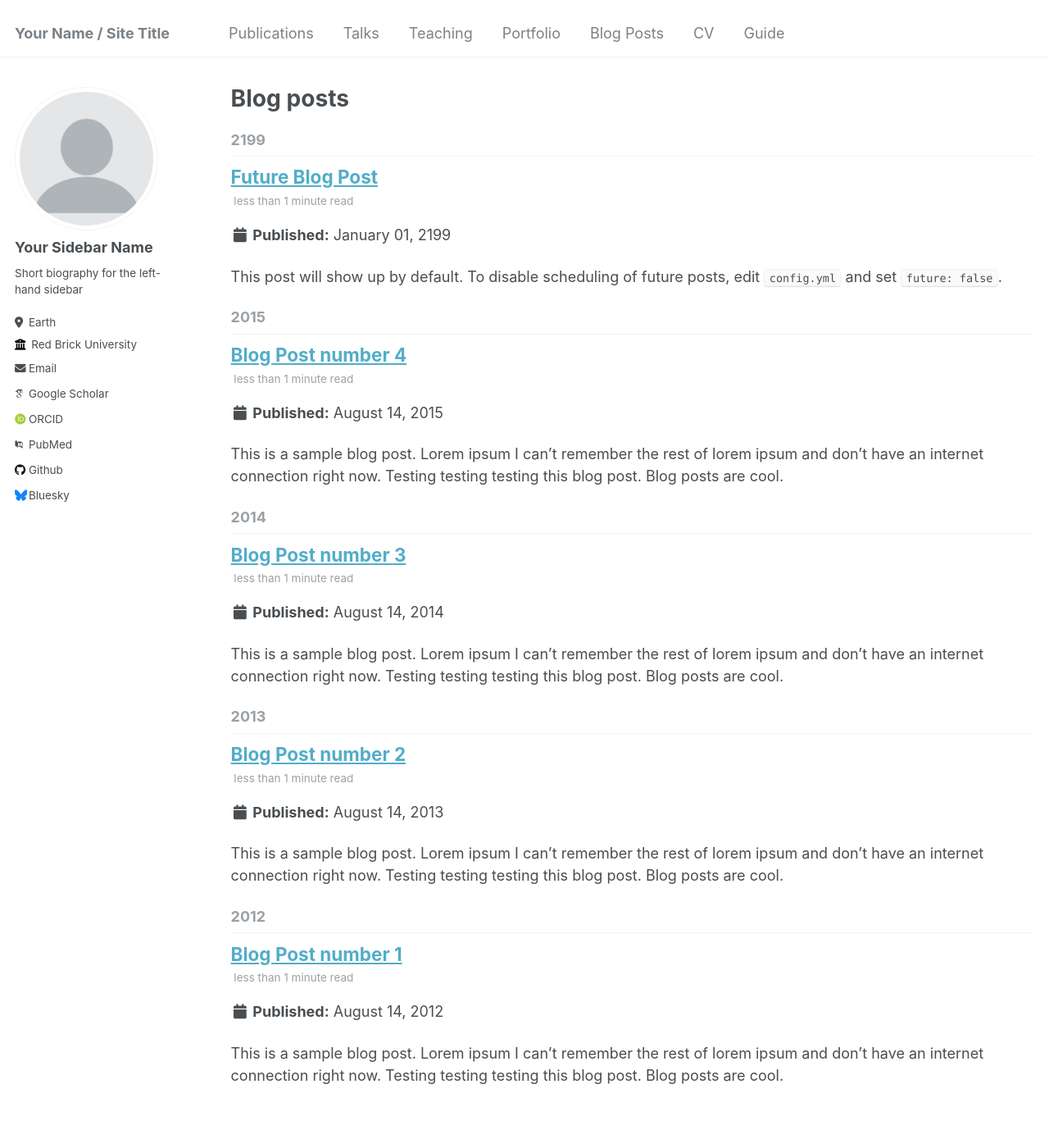
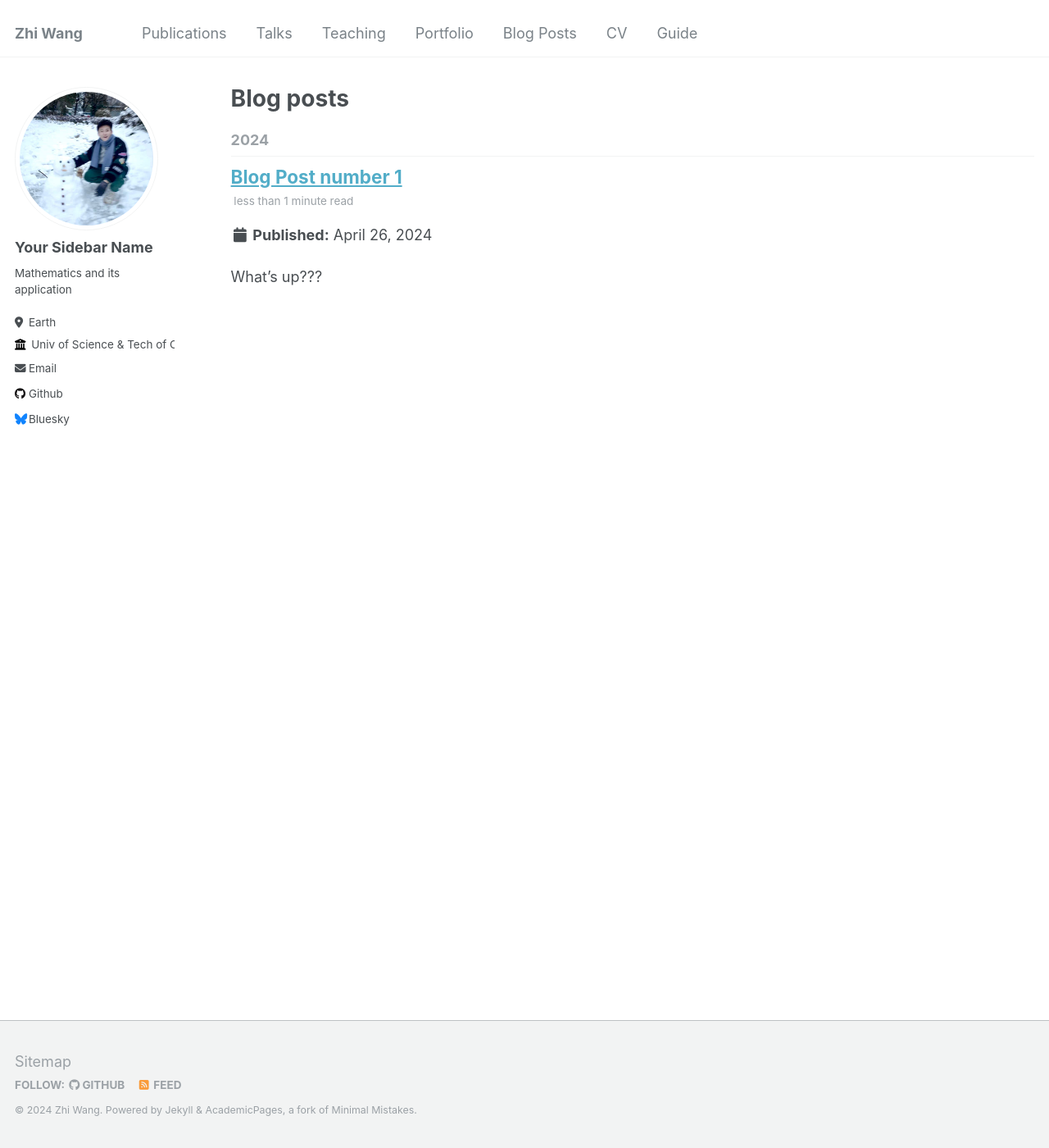
Before and after one commit to Zhi0467/Zhi0467.github.io, a Jekyll site: the page built from _pages/year-archive.html, in a window 1280 px wide and 1400 px high. Shown: the whole window at 82% size. Built offline with Jekyll 4.4.1, drawn with Linux system fonts in a browser that asks for light colours; some web fonts are replaced; some of the changed text lies outside the part shown.

Commit message:
init,yay

```diff
--- a/_config.yml
+++ b/_config.yml
@@ -8,41 +8,41 @@
 
 # Basic Site Settings
 locale                   : "en-US"
-title                    : "Your Name / Site Title"
+title                    : "Zhi Wang"
 title_separator          : "-"
-name                     : &name "Your Name"
+name                     : &name "Zhi Wang"
 description              : &description "personal description"
-url                      : https://academicpages.github.io # the base hostname & protocol for your site e.g. "https://mmistakes.github.io"
+url                      : https://Zhi0467.github.io # the base hostname & protocol for your site e.g. "https://mmistakes.github.io"
 baseurl                  : "" # the subpath of your site, e.g. "/blog"
-repository               : "academicpages/academicpages.github.io"
+repository               : "https://github.com/Zhi0467/Zhi0467.github.io"
 
 # Site Author - The following control what appear as part of the author content on the side bar.
 #               If a field is blank the icon and link will not appear, otherwise it will be shown.
 #               Additional customization can be done by editing /_includes/author-profile.html
 author:
   # Biographic information
-  avatar           : "profile.png"
+  avatar           : "simplyme.JPG"
   name             : "Your Sidebar Name"
   pronouns         : # example: "she/her"
-  bio              : "Short biography for the left-hand sidebar"
+  bio              : "Mathematics and its application"
   location         : "Earth"
-  employer         : "Red Brick University"
+  employer         : "Univ of Science & Tech of China"
   uri              : # URL
-  email            : "none@example.org"
+  email            : "wangzhi0467@outlook.com"
 
   # Academic websites
   arxiv            : # URL - Update with the correct link to your profile
-  googlescholar    : "https://scholar.google.com/citations?user=PS_CX0AAAAAJ"
+  googlescholar    :
   impactstory      : # URL
-  orcid            : "http://orcid.org/yourorcidurl"
-  pubmed           : "https://www.ncbi.nlm.nih.gov/pubmed/?term=john+snow"
+  orcid            :
+  pubmed           :
   researchgate     : # URL
 
   # Repositories and software development
   bitbucket        : # Username - Update with your username on the site
   codepen          : # Username
   dribbble         : # Username
-  github           : "academicpages"
+  github           : "Zhi0467"
   kaggle           : # Username
   stackoverflow    : # User number or user number and name (i.e., use "1" or "1/jeff-atwood")
 
--- a/_posts/2012-08-14-blog-post-1.md
+++ /dev/null
@@ -1,20 +0,0 @@
----
-title: 'Blog Post number 1'
-date: 2012-08-14
-permalink: /posts/2012/08/blog-post-1/
-tags:
-  - cool posts
-  - category1
-  - category2
----
-
-This is a sample blog post. Lorem ipsum I can't remember the rest of lorem ipsum and don't have an internet connection right now. Testing testing testing this blog post. Blog posts are cool.
-
-Headings are cool
-======
-
-You can have many headings
-======
-
-Aren't headings cool?
-------
--- a/_posts/2013-08-14-blog-post-2.md
+++ /dev/null
@@ -1,20 +0,0 @@
----
-title: 'Blog Post number 2'
-date: 2013-08-14
-permalink: /posts/2013/08/blog-post-2/
-tags:
-  - cool posts
-  - category1
-  - category2
----
-
-This is a sample blog post. Lorem ipsum I can't remember the rest of lorem ipsum and don't have an internet connection right now. Testing testing testing this blog post. Blog posts are cool.
-
-Headings are cool
-======
-
-You can have many headings
-======
-
-Aren't headings cool?
-------
--- a/_posts/2014-08-14-blog-post-3.md
+++ /dev/null
@@ -1,20 +0,0 @@
----
-title: 'Blog Post number 3'
-date: 2014-08-14
-permalink: /posts/2014/08/blog-post-3/
-tags:
-  - cool posts
-  - category1
-  - category2
----
-
-This is a sample blog post. Lorem ipsum I can't remember the rest of lorem ipsum and don't have an internet connection right now. Testing testing testing this blog post. Blog posts are cool.
-
-Headings are cool
-======
-
-You can have many headings
-======
-
-Aren't headings cool?
-------
--- /dev/null
+++ b/_posts/2024-04-26-blog-post-1.md
@@ -0,0 +1,11 @@
+---
+title: 'Blog Post number 1'
+date: 2024-04-26
+permalink: /posts/2014/04/blog-post-1/
+tags:
+  - cool posts
+  - category1
+  - category2
+---
+
+What's up???
--- a/_posts/2199-01-01-future-post.md
+++ /dev/null
@@ -1,11 +0,0 @@
----
-title: 'Future Blog Post'
-date: 2199-01-01
-permalink: /posts/2012/08/blog-post-4/
-tags:
-  - cool posts
-  - category1
-  - category2
----
-
-This post will show up by default. To disable scheduling of future posts, edit `config.yml` and set `future: false`.
```
Also changed, not shown: _portfolio/portfolio-1.md (+1 -2 lines), _posts/2015-08-14-blog-post-4.md (deleted, +0 -20 lines), _publications/2009-10-01-paper-title-number-1.md (deleted, +0 -12 lines), _publications/2010-10-01-paper-title-number-2.md (deleted, +0 -12 lines), _publications/2015-10-01-paper-title-number-3.md (deleted, +0 -12 lines), images/simplyme.JPG (added), 1 other file.
